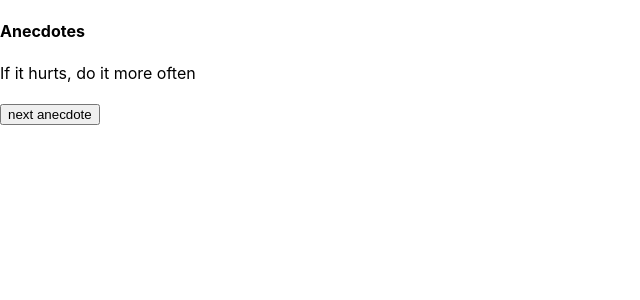
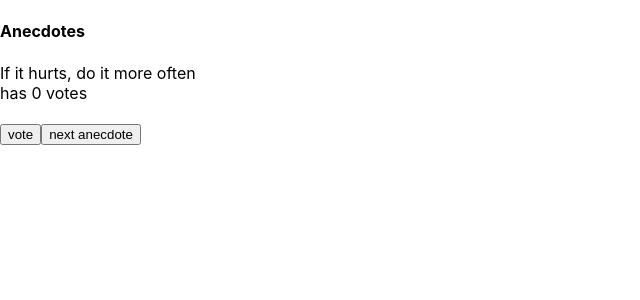
Before and after one commit to lipasofra/FullStack-React, a React (Create React App) app: page / in a window 1280 px wide. Shown: the top 300 px of the page, without its empty margins (0-640 px from the left). Built offline with nearby package versions, Linux system fonts and the light colour scheme.

Commit message:
Points to anecdotes exercise 1.13

```diff
--- a/src/App.js
+++ b/src/App.js
@@ -3,11 +3,9 @@ import { useState } from 'react';
 
 const Button = (props) => (
   <button onClick = {props.handleClick}>
-   next anecdote
+   {props.text}
   </button>
 )
-
-
 
 
 const App = () => {
@@ -29,16 +27,26 @@ const App = () => {
     setSelected(number)
   }
 
+  const addVote = (anecdote) => {
+    const copy = [...points]
+    copy[anecdote] += 1
+    setPoints(copy)
+  }
+
+  const [points, setPoints] = useState(new Array(7).fill(0))
+
   return (
     <>
       <h4>Anecdotes</h4>
       <div>
         {anecdotes[selected]}
       </div>
+      <div>
+        has {points[selected]} votes
+      </div>
       <br></br>
-      <Button handleClick={()=>{randomAnecdote()}} />
-
-
+      <Button handleClick={()=>{addVote(selected)}} text="vote" />
+      <Button handleClick={()=>{randomAnecdote()}} text="next anecdote" />
 
     </>
 
```
